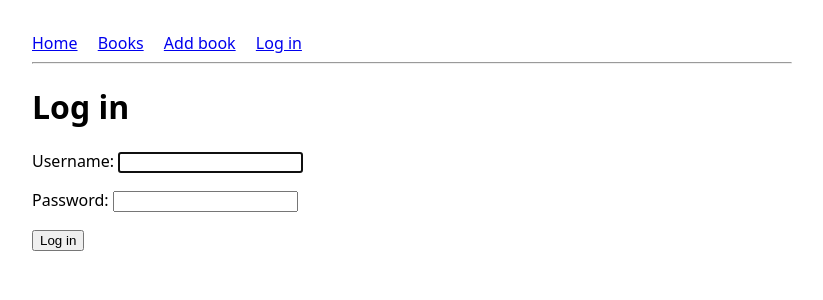
After one commit to saadhashmi7/adv-backend-lab07-views, a Django app: page /accounts/login/ in a window 1280 px wide. The commit adds this page. Shown: the top 300 px of the page, without its empty margins (228-1051 px from the left). Run offline with Django 5.2, Linux system fonts and the light colour scheme.

Commit message:
Task 6: login/logout, login_required on write views

```diff
--- a/config/settings.py
+++ b/config/settings.py
@@ -121,3 +121,8 @@ STATIC_URL = "static/"
 # https://docs.djangoproject.com/en/5.2/ref/settings/#default-auto-field
 
 DEFAULT_AUTO_FIELD = "django.db.models.BigAutoField"
+
+# Task 6 - authentication redirects
+LOGIN_URL = "login"
+LOGIN_REDIRECT_URL = "/library/"
+LOGOUT_REDIRECT_URL = "/library/"
--- a/config/urls.py
+++ b/config/urls.py
@@ -4,5 +4,6 @@ from django.urls import include, path
 
 urlpatterns = [
     path("admin/", admin.site.urls),
+    path("accounts/", include("django.contrib.auth.urls")),
     path("library/", include("library.urls")),
 ]
--- a/library/templates/library/base.html
+++ b/library/templates/library/base.html
@@ -18,6 +18,14 @@
     <a href="{% url 'library:home' %}">Home</a>
     <a href="{% url 'library:book-list' %}">Books</a>
     <a href="{% url 'library:book-add' %}">Add book</a>
+    {% if user.is_authenticated %}
+      <form method="post" action="{% url 'logout' %}" style="display:inline">
+        {% csrf_token %}
+        <button type="submit">Log out ({{ user.username }})</button>
+      </form>
+    {% else %}
+      <a href="{% url 'login' %}?next={{ request.path }}">Log in</a>
+    {% endif %}
   </nav>
   <hr>
   {% for message in messages %}
--- /dev/null
+++ b/library/templates/registration/login.html
@@ -0,0 +1,11 @@
+{% extends "library/base.html" %}
+{% block title %}Log in{% endblock %}
+{% block content %}
+<h1>Log in</h1>
+<form method="post">
+  {% csrf_token %}
+  {{ form.as_p }}
+  <input type="hidden" name="next" value="{{ next }}">
+  <button type="submit">Log in</button>
+</form>
+{% endblock %}
--- a/library/views.py
+++ b/library/views.py
@@ -1,4 +1,5 @@
 from django.contrib import messages
+from django.contrib.auth.decorators import login_required
 from django.db.models import Q
 from django.http import HttpResponse, HttpResponseBadRequest, JsonResponse
 from django.shortcuts import get_object_or_404, redirect, render
@@ -80,6 +81,7 @@ def book_detail(request, pk):
 
 
 # ---------------------------------------------------------------- Task 4
+@login_required
 def add_book(request):
     errors = {}
     values = {"title": "", "author": "", "published_year": ""}
@@ -109,6 +111,7 @@ def add_book(request):
 
 
 # ---------------------------------------------------------------- Task 5
+@login_required
 @require_POST
 def toggle_borrow(request, pk):
     book = get_object_or_404(Book, pk=pk)
@@ -118,6 +121,7 @@ def toggle_borrow(request, pk):
     return redirect("library:book-detail", pk=book.pk)
 
 
+@login_required
 @require_http_methods(["GET", "POST"])
 def delete_book(request, pk):
     book = get_object_or_404(Book, pk=pk)
```
